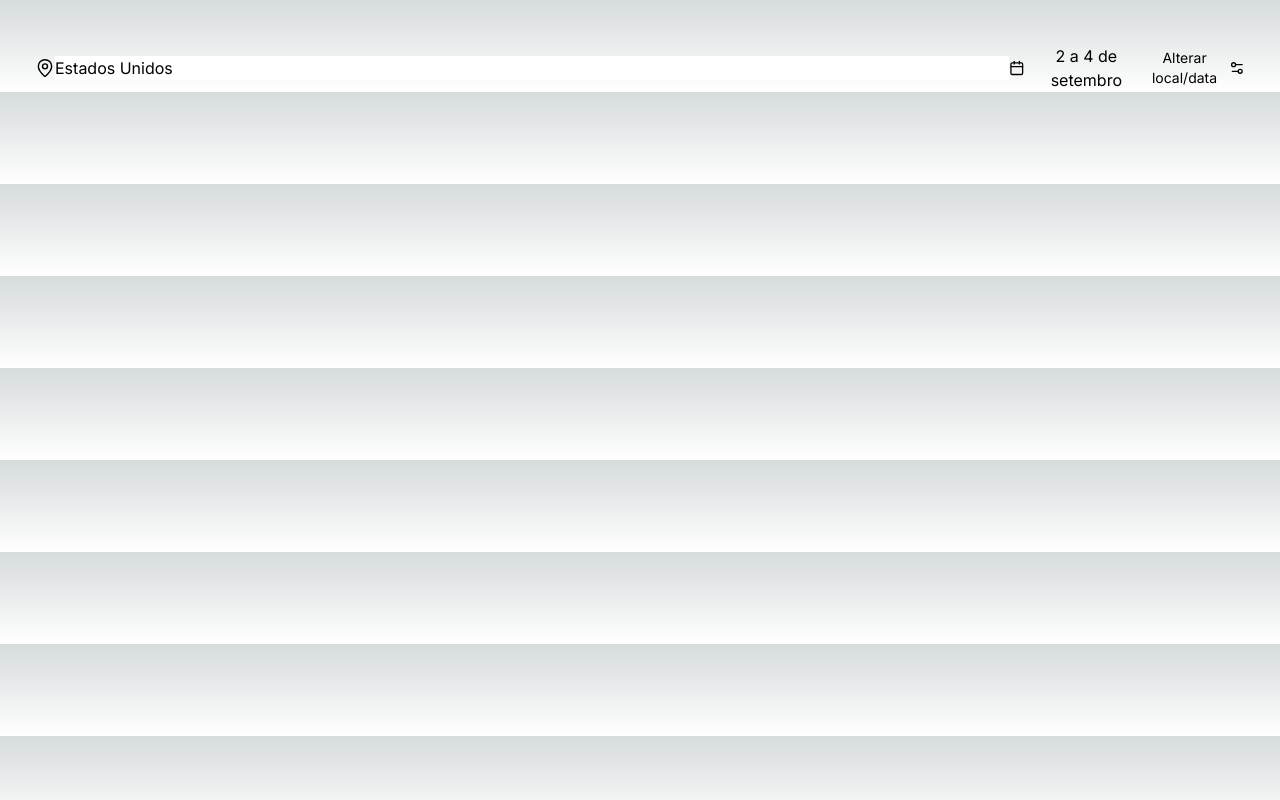
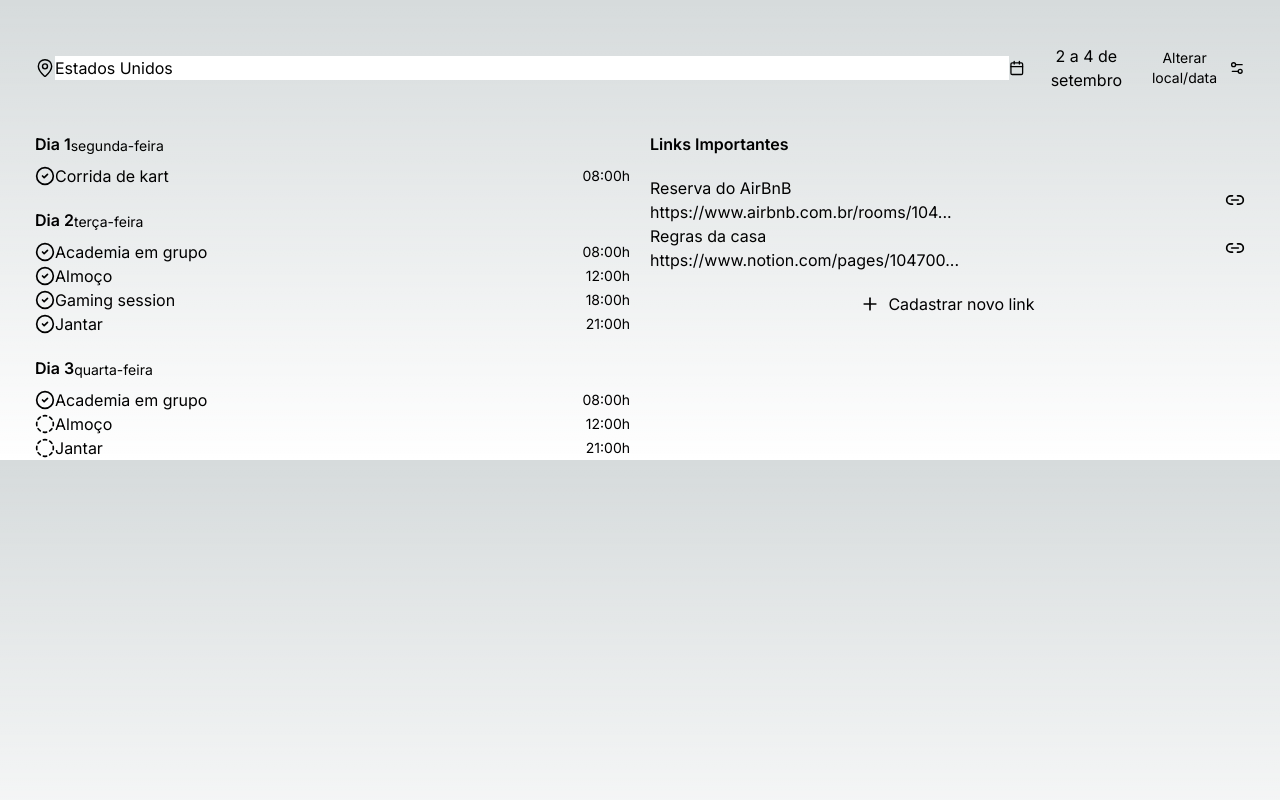
Before and after one commit to Edu4rdoCarlos/plann.er-nextjs, a Next.js app: page /trip/1 in a window 1280 px wide. Built offline with nearby package versions, Linux system fonts and the light colour scheme.

Commit message:
feat: add activities and attachment to page

```diff
--- a/app/layout.tsx
+++ b/app/layout.tsx
@@ -7,7 +7,7 @@ import { cn } from "@/src/utils/twMerge";
 const inter = Inter({ subsets: ["latin"] });
 
 export const metadata: Metadata = {
-  title: "Create Next App",
+  title: "Plann.er",
   description: "Generated by create next app",
 };
 
--- a/app/trip/[id]/page.tsx
+++ b/app/trip/[id]/page.tsx
@@ -1,6 +1,15 @@
+import { ActivitiesLayout } from "@/src/components/Layout/Trip/ActivitiesLayout";
+import { InfoLayout } from "@/src/components/Layout/Trip/InfoLayout";
 import { SelectLayout } from "@/src/components/Layout/Trip/SelectLayout";
 
 export default function TripPage() {
-  return <div className="w-full"><SelectLayout  /></div>
+  return (
+  <div className="w-full flex flex-col gap-10">
+    <SelectLayout  />
+    <div className="grid grid-cols-2 gap-5">
+      <ActivitiesLayout />
+      <InfoLayout />
+    </div>
+  </div>)
 
 }
--- /dev/null
+++ b/src/components/Layout/Trip/ActivitiesLayout/index.tsx
@@ -0,0 +1,13 @@
+'use client'
+
+import { Collection } from "@/src/components/compounds/Activities/Collection/Collection"
+import { useActivitiesProps } from "@/src/hooks/trip/useActivitiesProps"
+
+
+export const ActivitiesLayout = () => {
+  const { items } = useActivitiesProps();
+
+  console.log(items)
+
+  return <div className="flex flex-col gap-5">{items.map((item, idx) => { return <Collection {...item} key={`${item.date}-${idx}`} />})}</div>
+}
--- /dev/null
+++ b/src/components/Layout/Trip/InfoLayout/AttachmentLayout/index.tsx
@@ -0,0 +1,45 @@
+import { Attachment } from "@/src/components/compounds/Attachments";
+import { AttachmentProps } from "@/src/components/compounds/Attachments/Attachment/Attachment";
+import { Content, ContentProps } from "@/src/components/compounds/Attachments/Content/Content";
+import { Button } from "@/src/components/primitives/Button/Button";
+import { useClipboard } from "@/src/hooks/useClipboard";
+import { Plus } from "lucide-react";
+
+interface AttachmentLayoutProps {
+  items: Pick<ContentProps,'info' |'label'>[]
+}
+
+export const AttachmentLayout = ({items}: AttachmentLayoutProps) => {
+  const action = () => (
+    <Button colorScheme="secondary">
+      <Plus width={20} /> Cadastrar novo link
+    </Button>
+  );
+
+  return (
+    <div className="w-full">
+      <Attachment title="Links Importantes" action={action()}>
+        {items.map((item) => {
+          const { Icon, copy } = useClipboard();
+
+          return (
+            <Content
+              key={item.label}
+              {...item}
+              widget={
+                <Button
+                  className="w-fit"
+                  variants="ghost"
+                  colorScheme="secondary"
+                  onClick={() => copy(item.info)}
+                >
+                  <Icon width={20} />
+                </Button>
+              }
+            />
+          );
+        })}
+      </Attachment>
+    </div>
+  )
+}
--- /dev/null
+++ b/src/components/Layout/Trip/InfoLayout/index.tsx
@@ -0,0 +1,15 @@
+'use client'
+
+import { useInfoLayoutProps } from "@/src/hooks/trip/useInfoLayoutProps"
+import { AttachmentLayout } from "./AttachmentLayout"
+
+export const InfoLayout = () => {
+  const { attachmentItems } = useInfoLayoutProps()
+
+  return (
+    <div className="flex flex-col">
+      <AttachmentLayout items={attachmentItems} />
+      <div className="h-0.5 w-full bg-zinc-600" />
+    </div>
+  )
+}
--- a/src/components/compounds/Activities/Collection/mock.ts
+++ b/src/components/compounds/Activities/Collection/mock.ts
@@ -1,10 +1,50 @@
-export const activitiesMock = [
+import { ActivityProps } from "../Activity/Activity";
+
+export const activitiesMock1: ActivityProps[] = [
   {
     checked: true,
-    date: "2024-08-19T08:00:00.123Z",
+    date: new Date("2024-09-02T08:00:00.123Z"),
+    label: "Corrida de kart",
+  },
+];
+
+export const activitiesMock2: ActivityProps[] = [
+  {
+    checked: true,
+    date: new Date("2024-09-03T08:00:00.123Z"),
     label: "Academia em grupo",
   },
-  { checked: true, date: "2024-08-19T12:00:00.123Z", label: "Almoço" },
-  { checked: false, date: "2024-08-19T18:00:00.123Z", label: "Gaming session" },
-  { checked: false, date: "2024-08-19T21:00:00.123Z", label: "Jantar" },
+  {
+    checked: true,
+    date: new Date("2024-09-03T12:00:00.123Z"),
+    label: "Almoço",
+  },
+  {
+    checked: true,
+    date: new Date("2024-09-03T18:00:00.123Z"),
+    label: "Gaming session",
+  },
+  {
+    checked: true,
+    date: new Date("2024-09-03T21:00:00.123Z"),
+    label: "Jantar",
+  },
 ];
+
+export const activitiesMock3: ActivityProps[] = [
+  {
+    checked: true,
+    date: new Date("2024-08-19T08:00:00.123Z"),
+    label: "Academia em grupo",
+  },
+  {
+    checked: false,
+    date: new Date("2024-09-04T12:00:00.123Z"),
+    label: "Almoço",
+  },
+  {
+    checked: false,
+    date: new Date("2024-09-04T21:00:00.123Z"),
+    label: "Jantar",
+  },
+];
--- a/src/components/compounds/Attachments/Attachment/Attachment.variants.ts
+++ b/src/components/compounds/Attachments/Attachment/Attachment.variants.ts
@@ -2,7 +2,7 @@ import { tv } from "tailwind-variants";
 
 const attachmentVariants = tv({
   slots: {
-    sAttachment: ["flex", "flex-col", "gap-5"],
+    sAttachment: ["flex", "flex-col", "gap-5", "w-full"],
     sTitle: ["text-xl", "font-semibold", "text-zinc-50", "leading-none"],
     sAttachmentContent: ["flex", "flex-col", "gap-4"],
   },
--- a/src/components/compounds/Attachments/mock.tsx
+++ b/src/components/compounds/Attachments/mock.tsx
@@ -1,4 +1,4 @@
-export const attachmentItems = [
+export const attachmentItemsMock:Pick<ContentProps,'info' |'label'>[] = [
   {
     label: "Reserva do AirBnB",
     info: "https://www.airbnb.com.br/rooms/104700011",
@@ -10,6 +10,7 @@ export const attachmentItems = [
 ];
 
 import { Check } from "../../primitives/Check/Check";
+import { ContentProps } from "./Content/Content";
 
 export const member1 = {
   label: "Guilherme Barbosa",
--- a/src/components/compounds/Modal/InviteGuests/InviteGuests.tsx
+++ b/src/components/compounds/Modal/InviteGuests/InviteGuests.tsx
@@ -18,12 +18,10 @@ export const InviteGuests = (props: InviteGuestsProps) => {
 
   const handleInviteGuests = () => {
     const input = inputRef.current;
-    console.log(input?.value);
     if (input) {
       const newValue = input.value;
       const newGuests = [...guests, newValue];
       onGuestsChange(newGuests);
-      console.log(guests);
       input.value = "";
     }
   };
--- a/src/components/primitives/Calendar/Calendar.tsx
+++ b/src/components/primitives/Calendar/Calendar.tsx
@@ -23,7 +23,6 @@ export type CalendarProps = ReactCalendarProps &
   VariantProps<typeof calendarVariants>;
 
 const formatDate = (value: any) => {
-  console.log(value);
   if (Array.isArray(value)) {
     return getRangeDate({
       startDate: new Date(value[0] || ""),
--- /dev/null
+++ b/src/hooks/trip/useActivitiesProps.ts
@@ -0,0 +1,24 @@
+import { CollectionProps } from "@/src/components/compounds/Activities/Collection/Collection";
+import {
+  activitiesMock1,
+  activitiesMock2,
+  activitiesMock3,
+} from "@/src/components/compounds/Activities/Collection/mock";
+
+export const useActivitiesProps = () => {
+  const currentDate = new Date();
+  const oneDaysAgo = new Date(currentDate);
+  oneDaysAgo.setDate(currentDate.getDate() - 1);
+  const twoDaysAgo = new Date(currentDate);
+  twoDaysAgo.setDate(currentDate.getDate() - 2);
+
+  const items: CollectionProps[] = [
+    { date: twoDaysAgo, activities: activitiesMock1 },
+    { date: oneDaysAgo, activities: activitiesMock2 },
+    { date: currentDate, activities: activitiesMock3 },
+  ];
+
+  return {
+    items,
+  };
+};
--- /dev/null
+++ b/src/hooks/trip/useInfoLayoutProps.ts
@@ -0,0 +1,10 @@
+import { ContentProps } from "@/src/components/compounds/Attachments/Content/Content";
+import { attachmentItemsMock } from "@/src/components/compounds/Attachments/mock";
+
+export const useInfoLayoutProps = () => {
+  const attachmentItems: Pick<ContentProps, "info" | "label">[] =
+    attachmentItemsMock || [];
+  return {
+    attachmentItems,
+  };
+};
```
Also changed, not shown: 2 other files (tests, documents, lock files or other folders).
